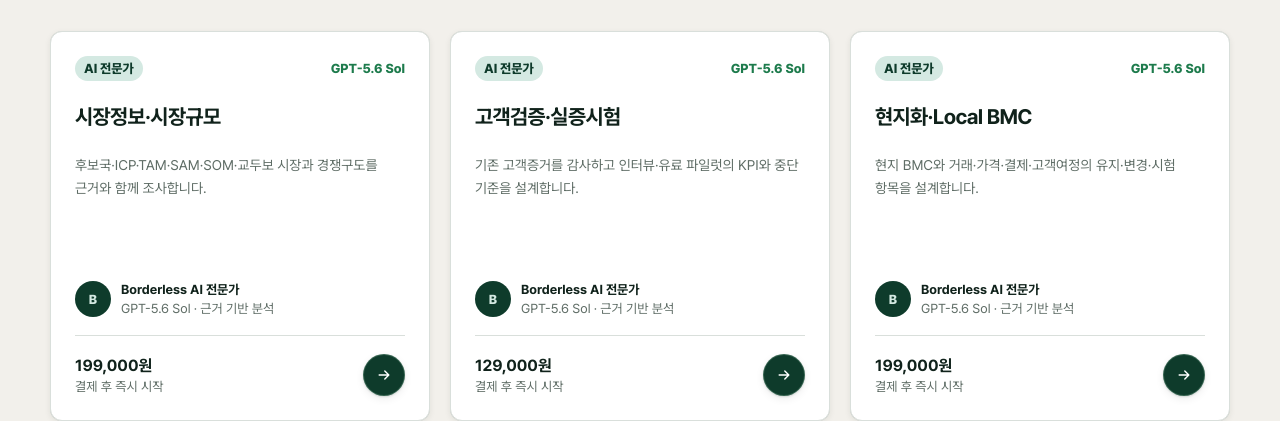
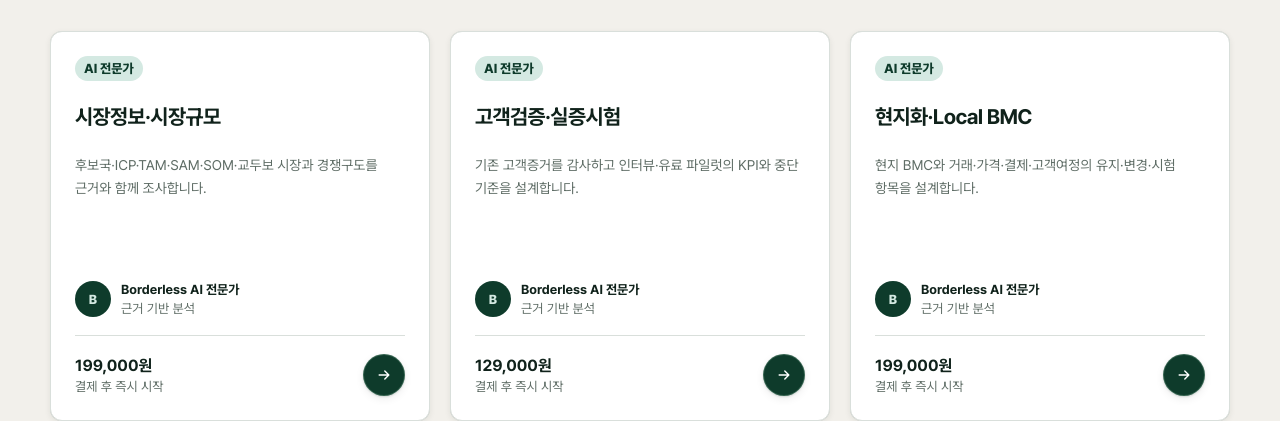
Before and after one commit to ky17824/ai-coding, a Next.js app: page /services in a window 1280 px wide. Shown: the part 373-794 px from the top of the page. Built offline with nearby package versions, Linux system fonts and the light colour scheme; no server answers.

Commit message:
fix: remove model labels from service cards

```diff
--- a/components/service-card.tsx
+++ b/components/service-card.tsx
@@ -16,7 +16,7 @@ export function ServiceCard({ service, locale = "ko" }: { service: ServiceOfferi
               ? service.productKind === "package" ? (locale === "en" ? "AI Package" : "AI 패키지") : (locale === "en" ? "AI Specialist" : "AI 전문가")
               : locale === "en" ? "Consulting Package" : "컨설팅 패키지"}
         </span>
-        {service.type === "ai_agent" ? <span className="service-model">GPT-5.6 Sol</span> : <span className="rating" aria-label={`${locale === "en" ? "Rating" : "평점"} ${service.rating}`}>★ {service.rating} <small>({service.reviewCount})</small></span>}
+        {service.type !== "ai_agent" ? <span className="rating" aria-label={`${locale === "en" ? "Rating" : "평점"} ${service.rating}`}>★ {service.rating} <small>({service.reviewCount})</small></span> : null}
       </div>
       <h3>{service.title}</h3>
       <p>{service.description}</p>
--- a/lib/ai-agent-services.ts
+++ b/lib/ai-agent-services.ts
@@ -97,7 +97,7 @@ function localize(definition: (typeof AI_AGENT_SERVICES)[number], locale: Locale
   return {
     id: definition.id,
     providerName: en ? "Borderless AI Expert" : "Borderless AI 전문가",
-    providerTitle: en ? "GPT-5.6 Sol · Evidence-led analysis" : "GPT-5.6 Sol · 근거 기반 분석",
+    providerTitle: en ? "Evidence-led analysis" : "근거 기반 분석",
     type: "ai_agent",
     title: definition.title[locale],
     description: definition.description[locale],
```
Also changed, not shown: 1 other file (tests, documents, lock files or other folders).
